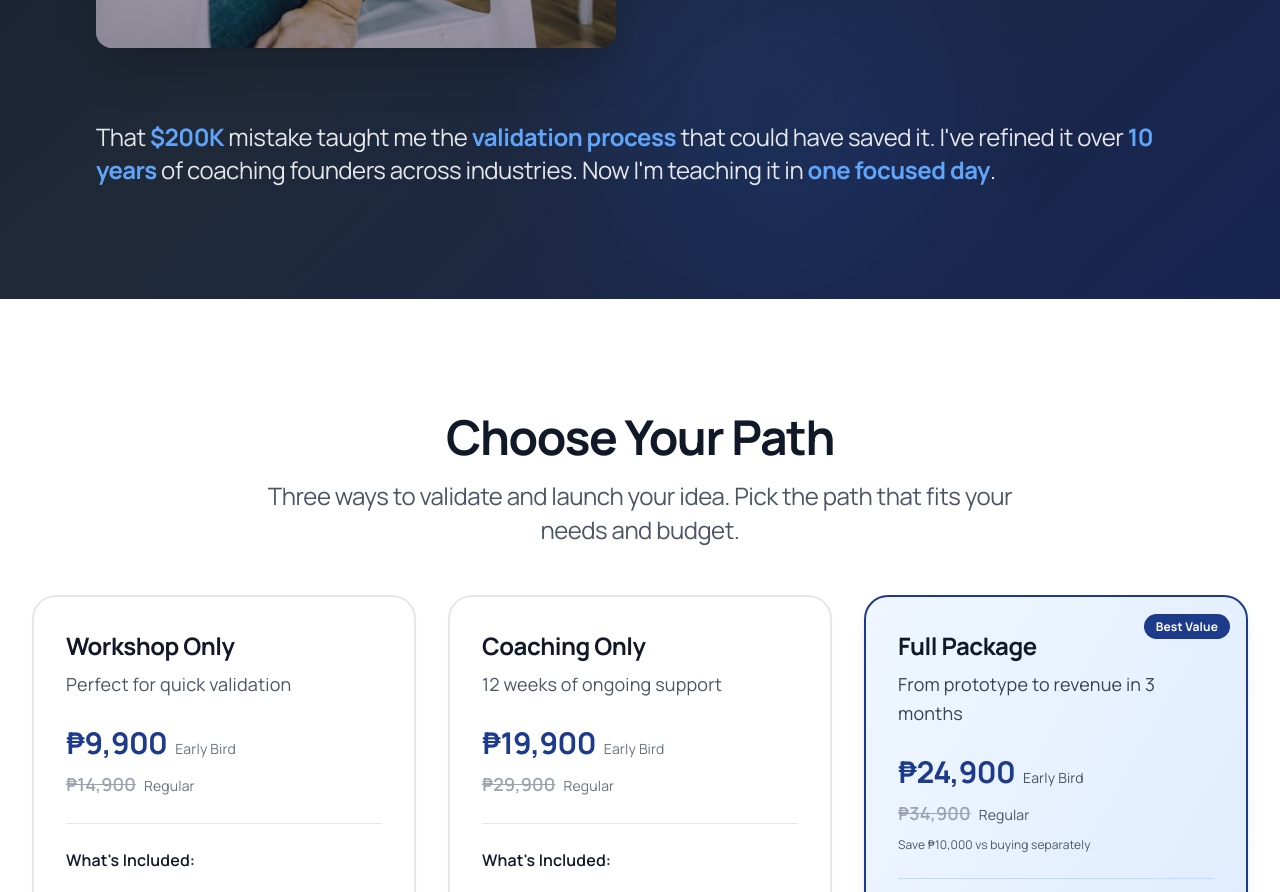
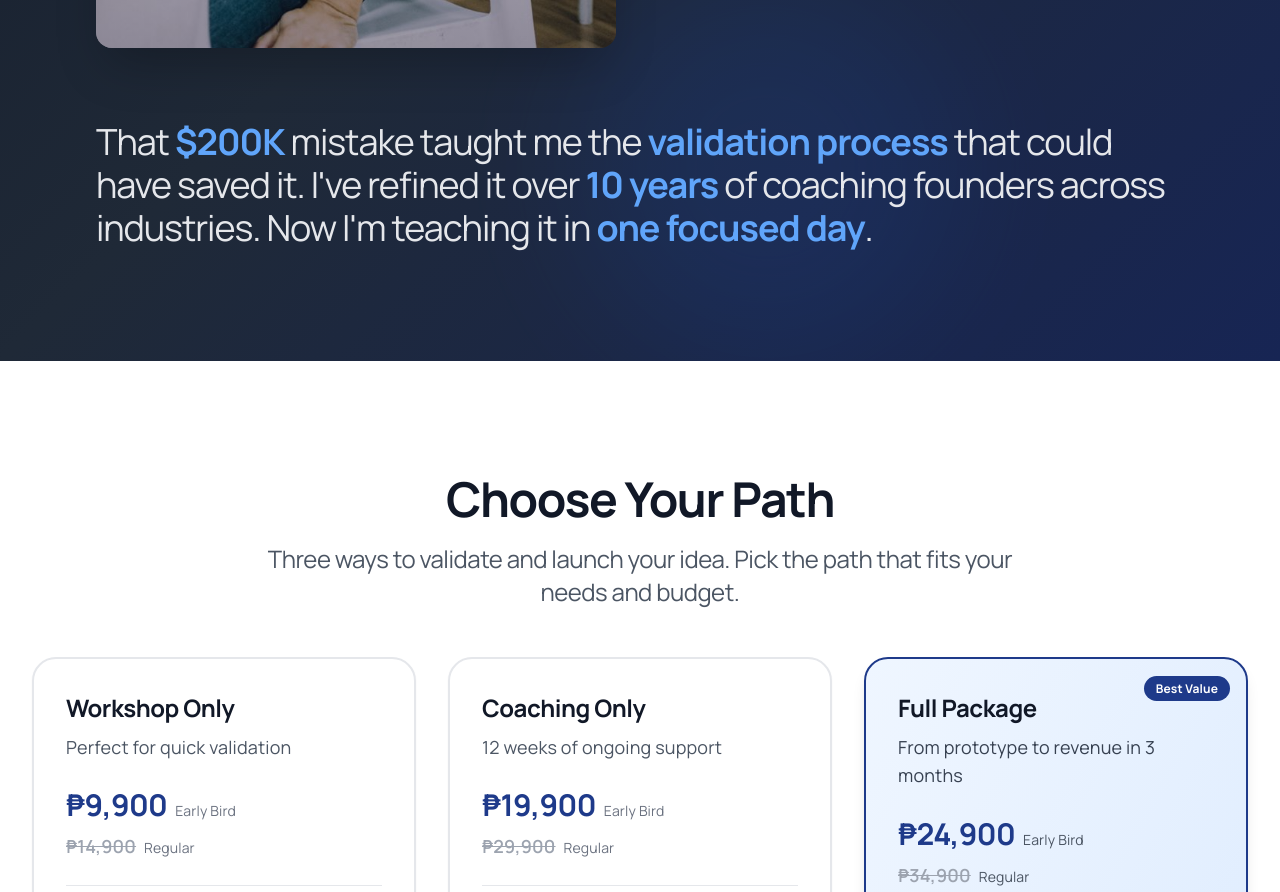
Before and after one commit to 0002F16/spht-workshop, a React (Vite) app: page / in a window 1280 px wide. Shown: the part 1840-2732 px from the top of the page. Built offline with nearby package versions, Linux system fonts and the light colour scheme.

Commit message:
made text bigger

```diff
--- a/src/App.jsx
+++ b/src/App.jsx
@@ -239,7 +239,7 @@ function App() {
 
             {/* Value Proposition */}
             <div className="space-y-4 pt-6">
-              <p className="text-xl md:text-2xl text-gray-200 leading-relaxed">
+              <p className="text-2xl md:text-3xl lg:text-4xl text-gray-200 leading-relaxed">
                 That <span className="text-primary-400 font-bold">$200K</span> mistake taught me the <span className="text-primary-400 font-bold">validation process</span> that could have saved it. I've refined it over <span className="text-primary-400 font-bold">10 years</span> of coaching founders across industries. Now I'm teaching it in <span className="text-primary-400 font-bold">one focused day</span>.
               </p>
             </div>
```
